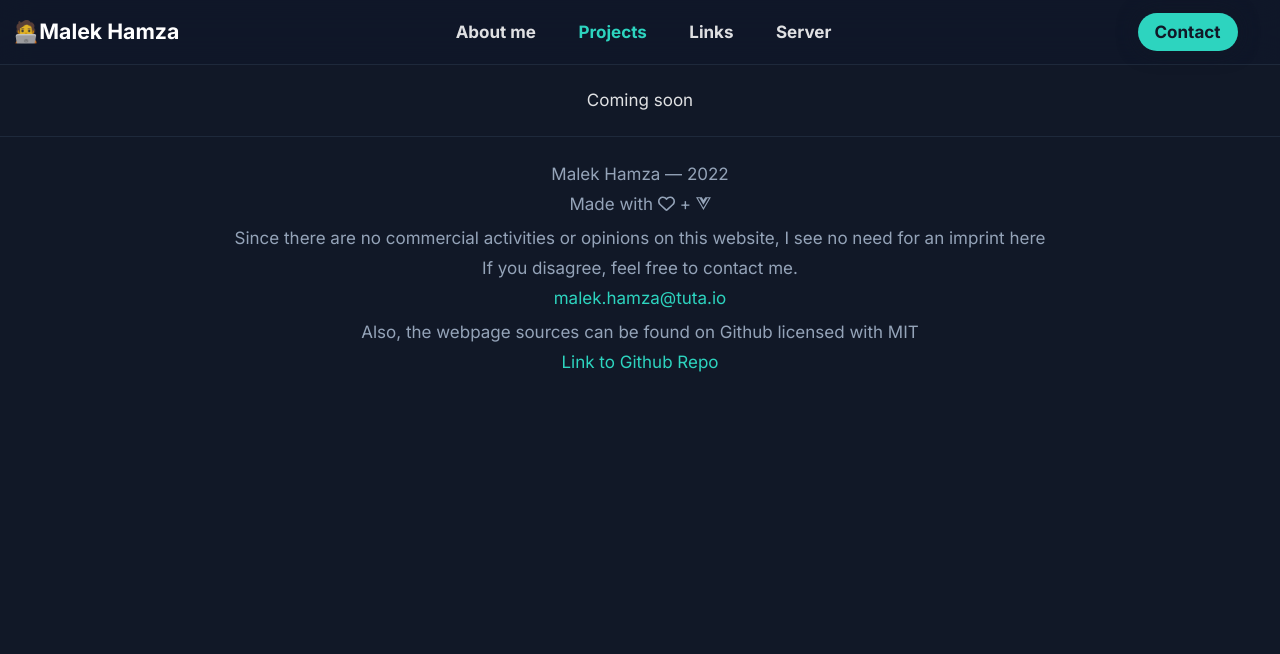
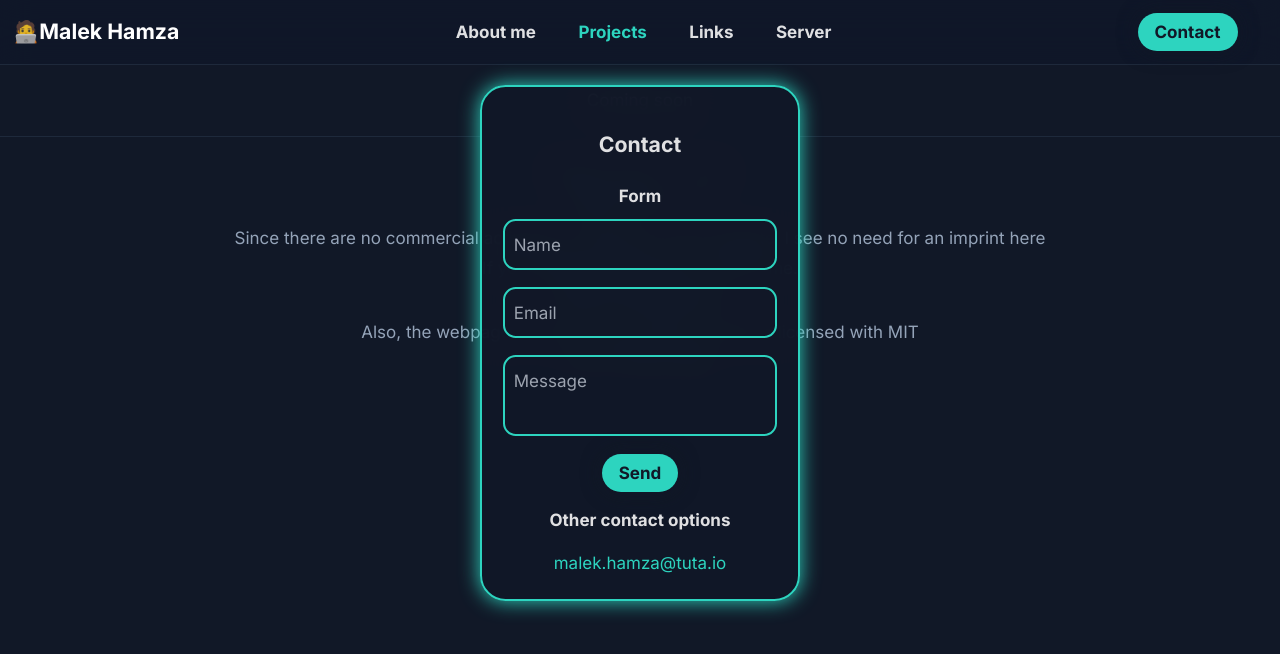
Before and after one commit to mlhmz/old-vue-homepage, a Vue app: page /projects in a window 1280 px wide. Shown: the top 654 px of the page. Built offline with nearby package versions, Linux system fonts and the light colour scheme.

Commit message:
Added contact page, made some fixes

```diff
--- a/src/App.vue
+++ b/src/App.vue
@@ -1,4 +1,5 @@
 <script setup>
+import Contact from "./components/Contact.vue";
 const viewLSKey = new Date().toDateString() + " Views"
 
 function increaseLSViewCount() {
@@ -19,6 +20,7 @@ getViewCountFromLSAndIncrease();
 
 <template>
   <Navbar/>
+  <Contact/>
   <RouterView />
   <Footer/>
 </template>
--- /dev/null
+++ b/src/components/Contact.vue
@@ -0,0 +1,16 @@
+<template>
+    <div id="popup" class="fixed w-11/12 md:w-1/4 bg-secondary shadow-button-backglow shadow-primary border-solid border-primary border-2 rounded-3xl inset-x-0 mx-auto backdrop-blur-lg bg-opacity-95 text-center p-5">
+        <h1 class="text-xl font-bold m-5">Contact</h1>
+        <form class="m-auto">
+            <h2 class="font-semibold">Form</h2>
+            <input class="primary-input w-full" placeholder="Name"/>
+            <input class="primary-input w-full" placeholder="Email"/>
+            <textarea class="my-2 bg-transparent rounded-xl border-solid border-primary border-2 p-2 resize-none focus:outline-none w-full" placeholder="Message"/>
+            <button class="primary-button m-auto">Send</button>
+        </form>
+        <h2 class="font-semibold my-3">Other contact options</h2>
+        <ul>
+            <li><a class="text-primary" href="mailto:malek.hamza@tuta.io">malek.hamza@tuta.io</a></li>
+        </ul>
+    </div>
+</template>
--- a/src/components/Navbar.vue
+++ b/src/components/Navbar.vue
@@ -52,7 +52,7 @@ const nav = reactive({
                     </li>
                 </ul>
             </div>
-            <button class="transition ease-in-out delay-50 bg-teal-400 text-secondary font-bold py-1 px-4 mx-7 rounded-full shadow-button-backglow hover:shadow-primary hidden md:block">Contact</button>
+            <button class="primary-button">Contact</button>
         </div>
     </nav>
     <div class="container h-20 w-screen"></div>
--- a/src/style.css
+++ b/src/style.css
@@ -3,6 +3,16 @@
 @tailwind base;
 @tailwind components;
 @tailwind utilities;
+
+@layer components {
+  .primary-button {
+    @apply transition ease-in-out delay-75 bg-teal-400 text-secondary font-bold py-1 px-4 mx-7 rounded-full shadow-button-backglow hover:shadow-primary hidden md:block
+  }
+
+  .primary-input {
+    @apply my-2 bg-transparent rounded-xl border-solid border-primary border-2 p-2 focus:outline-none
+  }
+}
 
 :root {
   font-family: Inter, Avenir, Helvetica, Arial, sans-serif;
```
